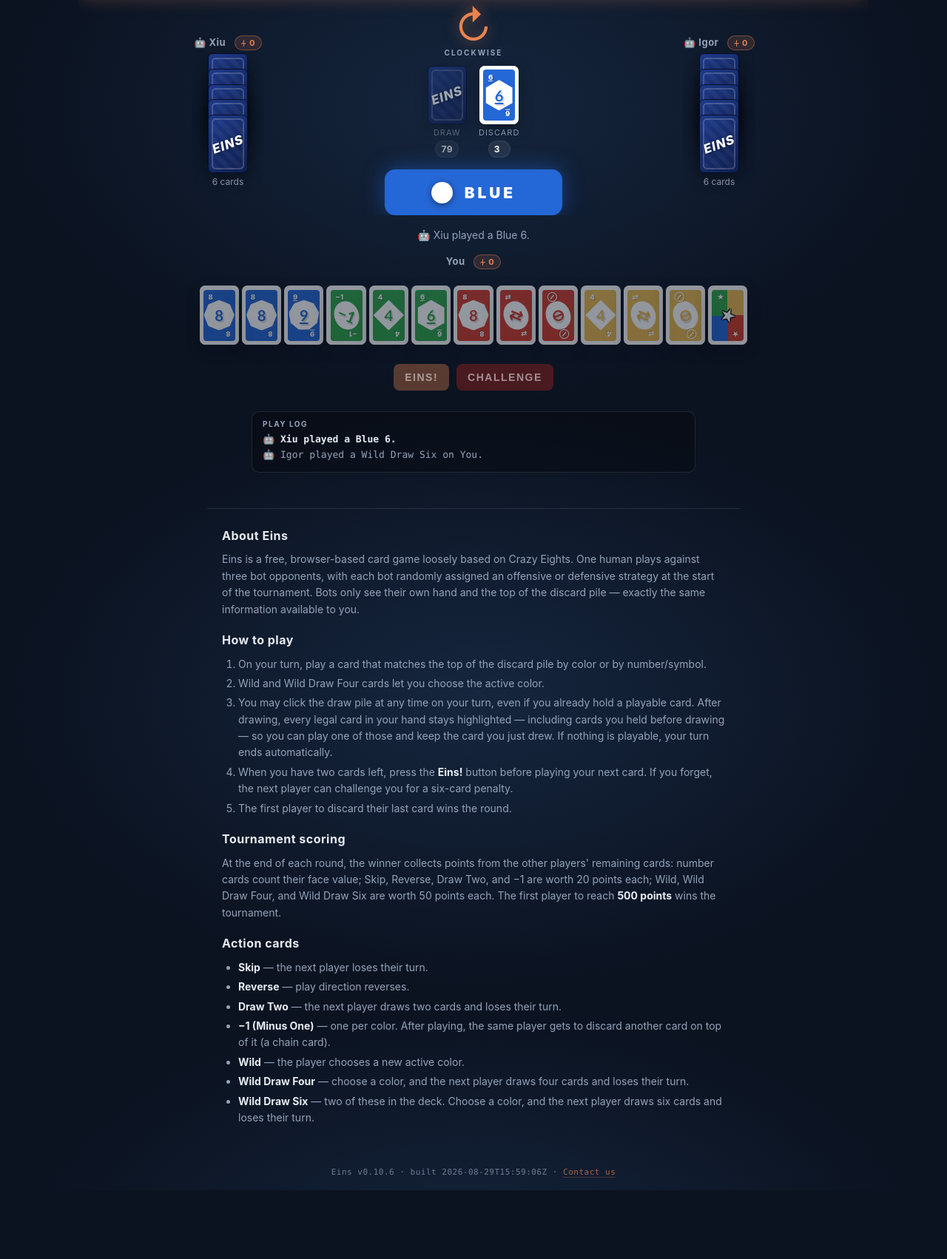
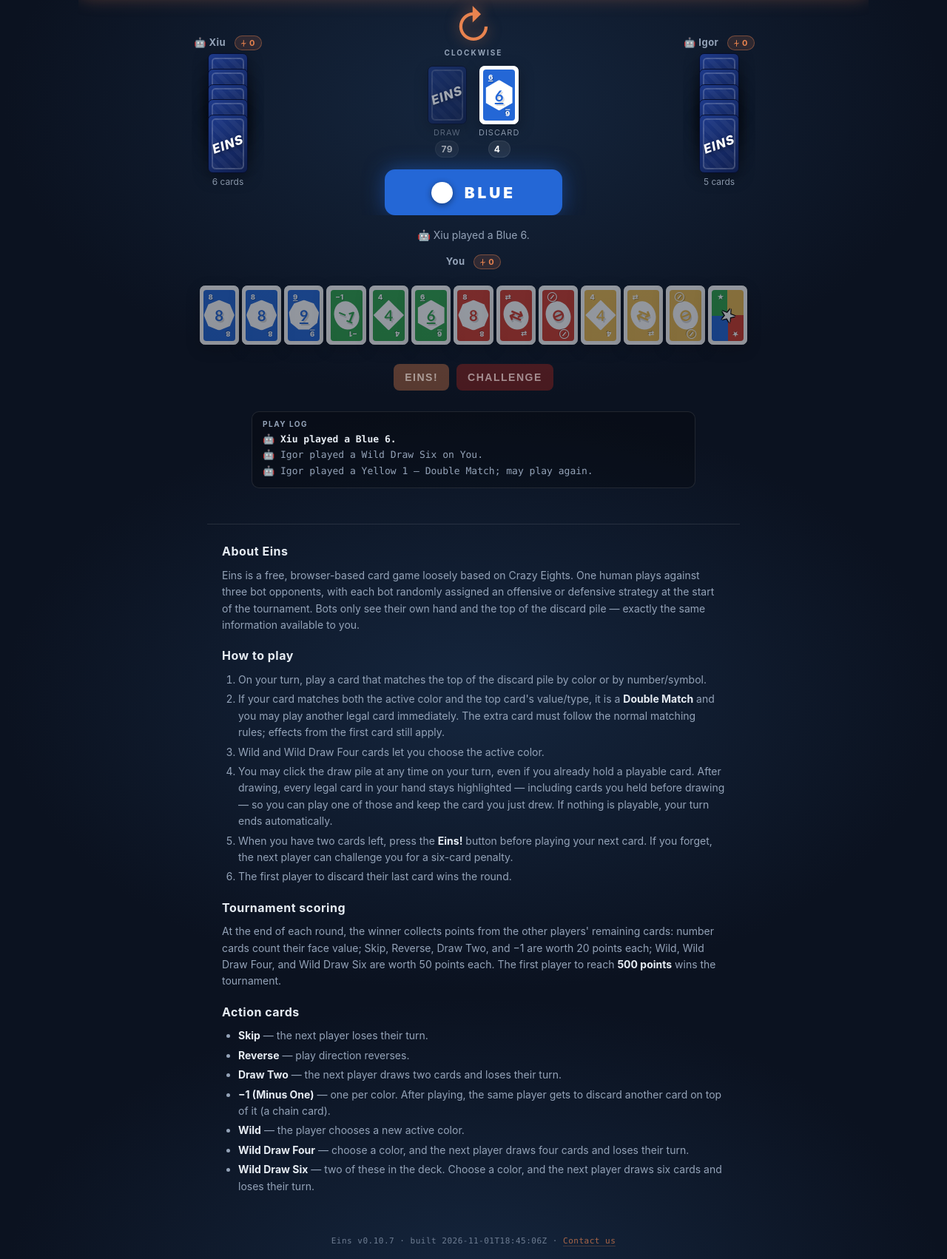
Before and after one commit to cclark31415/eins, a Flask app: page / in a window 1280 px wide. Shown: the part 255-1957 px from the top of the page at 74% size. Before the commit the page ends 1864 px from the top, so only its background shows below. Run offline with Flask 3, Linux system fonts and the light colour scheme.

Commit message:
Adding `Double Match` feature

```diff
--- a/static/eins.js
+++ b/static/eins.js
@@ -117,12 +117,23 @@ function canPlay(card, top, currentColor) {
     return card.color === currentColor || card.value === top.value;
 }
 
+function isDoubleMatch(card, top, currentColor) {
+    return !isWild(card) && card.color === currentColor && card.value === top.value;
+}
+
 function topCard(state) {
     return state.discardPile[state.discardPile.length - 1];
 }
 
 function advance(state) {
     state.currentPlayer = (state.currentPlayer + state.direction + NUM_PLAYERS) % NUM_PLAYERS;
+}
+
+function advanceAfterTurn(state) {
+    const skippedTurns = state.pendingTurnSkips;
+    state.pendingTurnSkips = 0;
+    advance(state);
+    for (let i = 0; i < skippedTurns; i++) advance(state);
 }
 
 const CARD_VALUES = {
@@ -207,6 +218,7 @@ function newGame(prev = null) {
         direction: 1,
         currentPlayer: startingPlayer,
         startingPlayer,
+        pendingTurnSkips: 0,
         strategies: [null,
             Math.random() < 0.5 ? 'offensive' : 'defensive',
             Math.random() < 0.5 ? 'offensive' : 'defensive',
@@ -287,6 +299,7 @@ function endRound(state) {
 
 function executePlay(state, playerIdx, cardIdx, chosenColor) {
     const card = state.hands[playerIdx].splice(cardIdx, 1)[0];
+    const doubleMatch = isDoubleMatch(card, topCard(state), state.currentColor);
     state.discardPile.push(card);
     state.lastActor = playerIdx;
 
@@ -311,8 +324,8 @@ function executePlay(state, playerIdx, cardIdx, chosenColor) {
     let playAgain = false;
     switch (card.value) {
         case 'skip':
-            advance(state); // skipped player
-            victim = state.currentPlayer;
+            state.pendingTurnSkips++;
+            victim = (playerIdx + state.direction + NUM_PLAYERS) % NUM_PLAYERS;
             effect = 'skip';
             break;
         case 'reverse':
@@ -320,24 +333,24 @@ function executePlay(state, playerIdx, cardIdx, chosenColor) {
             effect = 'reverse';
             break;
         case 'draw2':
-            advance(state);
-            victim = state.currentPlayer;
-            drawN(state, state.currentPlayer, 2);
-            animateDrawN(state.currentPlayer, 2);
+            victim = (playerIdx + state.direction + NUM_PLAYERS) % NUM_PLAYERS;
+            state.pendingTurnSkips++;
+            drawN(state, victim, 2);
+            animateDrawN(victim, 2);
             effect = 'draw2';
             break;
         case 'wild4':
-            advance(state);
-            victim = state.currentPlayer;
-            drawN(state, state.currentPlayer, 4);
-            animateDrawN(state.currentPlayer, 4);
+            victim = (playerIdx + state.direction + NUM_PLAYERS) % NUM_PLAYERS;
+            state.pendingTurnSkips++;
+            drawN(state, victim, 4);
+            animateDrawN(victim, 4);
             effect = 'wild4';
             break;
         case 'wild6':
-            advance(state);
-            victim = state.currentPlayer;
-            drawN(state, state.currentPlayer, 6);
-            animateDrawN(state.currentPlayer, 6);
+            victim = (playerIdx + state.direction + NUM_PLAYERS) % NUM_PLAYERS;
+            state.pendingTurnSkips++;
+            drawN(state, victim, 6);
+            animateDrawN(victim, 6);
             effect = 'wild6';
             break;
         case 'wild':
@@ -350,9 +363,10 @@ function executePlay(state, playerIdx, cardIdx, chosenColor) {
             break;
     }
 
+    if (doubleMatch) playAgain = true;
     syncEinsFlags(state);
-    if (!playAgain) advance(state);
-    return { card, effect, victim, playAgain };
+    if (!playAgain) advanceAfterTurn(state);
+    return { card, effect, victim, playAgain, doubleMatch };
 }
 
 // Eins flags persist while a player is at 1-2 cards; they're cleared once
@@ -450,10 +464,17 @@ function botChoosePlay(state, playerIdx) {
 
     let bestIdx = choices[0];
     let bestScore = scorer(hand[bestIdx]);
+    let bestIsDoubleMatch = isDoubleMatch(hand[bestIdx], top, state.currentColor);
     for (let k = 1; k < choices.length; k++) {
         const idx = choices[k];
         const s = scorer(hand[idx]);
-        if (s > bestScore) { bestIdx = idx; bestScore = s; }
+        const doubleMatch = isDoubleMatch(hand[idx], top, state.currentColor);
+        if ((doubleMatch && !bestIsDoubleMatch)
+            || (doubleMatch === bestIsDoubleMatch && s > bestScore)) {
+            bestIdx = idx;
+            bestScore = s;
+            bestIsDoubleMatch = doubleMatch;
+        }
     }
     return bestIdx;
 }
@@ -480,6 +501,7 @@ function describePlay(actorIdx, card, result, chosenColor) {
     if (result && result.victim !== null && result.victim !== undefined) {
         phrase += ` on ${playerName(result.victim)}`;
     }
+    if (result && result.doubleMatch) phrase += ' — Double Match; may play again';
     return phrase + '.';
 }
 
@@ -945,7 +967,7 @@ function endHumanTurn() {
     if (state.currentPlayer !== 0 || state.gameOver) { showEndTurnButton(false); return; }
     state.drewThisTurn = false;
     state.drawnCardId = null;
-    advance(state);
+    advanceAfterTurn(state);
     showEndTurnButton(false);
     afterMove(null);
 }
@@ -955,8 +977,7 @@ function afterMove(result) {
         const colorClass = result.card && !isWild(result.card) ? result.card.color : state.currentColor;
         showToast(TOAST_LABELS[result.effect], colorClass);
     }
-    // Chain card (-1) keeps the human's turn going. Make sure input isn't
-    // left locked from any prior step.
+    // A chain card or Double Match keeps the human's turn going.
     if (result && result.playAgain && state.currentPlayer === 0 && !state.gameOver) {
         humanInputLocked = false;
     }
@@ -969,6 +990,8 @@ function afterMove(result) {
     if (state.gameOver) return;
     if (state.currentPlayer !== 0) {
         scheduleBotTurn();
+    } else if (result && result.doubleMatch) {
+        renderStatus('Double Match! Your turn continues — play another card or draw.');
     } else {
         announceTurn();
     }
@@ -1024,7 +1047,7 @@ function onHumanChallenge() {
         state.lastActor = null;
         if (wasMyTurn) {
             // It was the human's own turn — forfeit it now.
-            advance(state);
+            advanceAfterTurn(state);
             render();
             chainNextTurn();
         } else {
@@ -1156,7 +1179,7 @@ function doBotTurn() {
         animatePlay(seat, flightCard, srcRect).then(() => {
             const result = executePlay(state, seat, idx, chosenColor);
             logEvent(state, describePlay(seat, card, result, chosenColor));
-            renderStatus(`${playerName(seat)} played ${describeCard(card)}${chosenColor ? ` — ${chosenColor}` : ''}.`);
+            renderStatus(`${playerName(seat)} played ${describeCard(card)}${chosenColor ? ` — ${chosenColor}` : ''}${result.doubleMatch ? ' — Double Match, plays again' : ''}.`);
             if (result.effect && TOAST_LABELS[result.effect]) {
                 const colorClass = !isWild(card) ? card.color : state.currentColor;
                 showToast(TOAST_LABELS[result.effect], colorClass);
@@ -1164,7 +1187,7 @@ function doBotTurn() {
             render();
             if (state.gameOver) { announceWinner(); return; }
             if (result.playAgain) {
-                // -1 chain: same bot plays again.
+                // Chain cards and Double Matches let the same bot play again.
                 setTimeout(() => doBotTurn(), 600);
                 return;
             }
@@ -1179,7 +1202,7 @@ function doBotTurn() {
         if (!drawn) {
             logEvent(state, `${playerName(seat)} drew nothing — deck empty.`);
             renderStatus(`Deck empty. ${playerName(seat)} passes.`);
-            advance(state);
+            advanceAfterTurn(state);
             chainNextTurn();
             return;
         }
@@ -1197,7 +1220,7 @@ function doBotTurn() {
                 setTimeout(() => {
                     if (state.gameOver) { humanInputLocked = false; return; }
                     const cardIdx = state.hands[seat].indexOf(drawn);
-                    if (cardIdx === -1) { advance(state); chainNextTurn(); return; }
+                    if (cardIdx === -1) { advanceAfterTurn(state); chainNextTurn(); return; }
                     if (state.hands[seat].length === 2 && !state.einsCalled[seat]
                         && Math.random() < BOT_EINS_REMEMBER) {
                         state.einsCalled[seat] = true;
@@ -1215,7 +1238,7 @@ function doBotTurn() {
                     animatePlay(seat, flightCard, srcRect).then(() => {
                         const result = executePlay(state, seat, cardIdx, chosenColor);
                         logEvent(state, describePlay(seat, drawn, result, chosenColor));
-                        renderStatus(`${playerName(seat)} played ${describeCard(drawn)}.`);
+                        renderStatus(`${playerName(seat)} played ${describeCard(drawn)}${result.doubleMatch ? ' — Double Match, plays again' : ''}.`);
                         if (result.effect && TOAST_LABELS[result.effect]) {
                             const colorClass = !isWild(drawn) ? drawn.color : state.currentColor;
                             showToast(TOAST_LABELS[result.effect], colorClass);
@@ -1232,7 +1255,7 @@ function doBotTurn() {
                 return;
             }
         }
-        advance(state);
+        advanceAfterTurn(state);
         chainNextTurn();
     });
 }
--- a/templates/index.html
+++ b/templates/index.html
@@ -107,7 +107,7 @@
               "name": "How do I play Eins?",
               "acceptedAnswer": {
                 "@type": "Answer",
-                "text": "On your turn, play a card that matches the top of the discard pile by color or by number/symbol. Wild and Wild Draw Four cards let you change the active color. If you cannot play, draw one card from the deck — if that card is playable you may play it, otherwise your turn ends. The first player to discard their last card wins the round."
+                "text": "On your turn, play a card that matches the top of the discard pile by color or by number/symbol. If it matches both the active color and the top card's value/type, it is a Double Match and you may play another legal card on the same turn. Wild and Wild Draw Four cards let you change the active color. If you cannot play, draw one card from the deck — if that card is playable you may play it, otherwise your turn ends. The first player to discard their last card wins the round."
               }
             },
             {
@@ -131,7 +131,7 @@
               "name": "What action cards are in the Eins deck?",
               "acceptedAnswer": {
                 "@type": "Answer",
-                "text": "Eins uses a 114-card four-color deck: red, yellow, green, and blue, each with one 10, one −1, two each of 1-9, and two each of Skip, Reverse, and Draw Two. The deck also contains four Wild cards, four Wild Draw Four cards, and two Wild Draw Six cards. The −1 card lets the player chain another discard on the same turn."
+                "text": "Eins uses a 114-card four-color deck: red, yellow, green, and blue, each with one 10, one −1, two each of 1-9, and two each of Skip, Reverse, and Draw Two. The deck also contains four Wild cards, four Wild Draw Four cards, and two Wild Draw Six cards. The −1 card lets the player chain another discard on the same turn. A Double Match, when a played card matches both the active color and the previous card's value/type, also lets the player make another legal play."
               }
             },
             {
@@ -295,6 +295,7 @@
         <h2>How to play</h2>
         <ol>
             <li>On your turn, play a card that matches the top of the discard pile by color or by number/symbol.</li>
+            <li>If your card matches both the active color and the top card's value/type, it is a <strong>Double Match</strong> and you may play another legal card immediately. The extra card must follow the normal matching rules; effects from the first card still apply.</li>
             <li>Wild and Wild Draw Four cards let you choose the active color.</li>
             <li>You may click the draw pile at any time on your turn, even if you already hold a playable card. After drawing, every legal card in your hand stays highlighted &mdash; including cards you held before drawing &mdash; so you can play one of those and keep the card you just drew. If nothing is playable, your turn ends automatically.</li>
             <li>When you have two cards left, press the <strong>Eins!</strong> button before playing your next card. If you forget, the next player can challenge you for a six-card penalty.</li>
--- a/version.json
+++ b/version.json
@@ -1,4 +1,4 @@
 {
-  "version": "0.10.6",
-  "buildTime": "2026-08-29T15:59:06Z"
+  "version": "0.10.7",
+  "buildTime": "2026-11-01T18:45:06Z"
 }
```
Also changed, not shown: design.md (+1 -0 lines), README.md.
